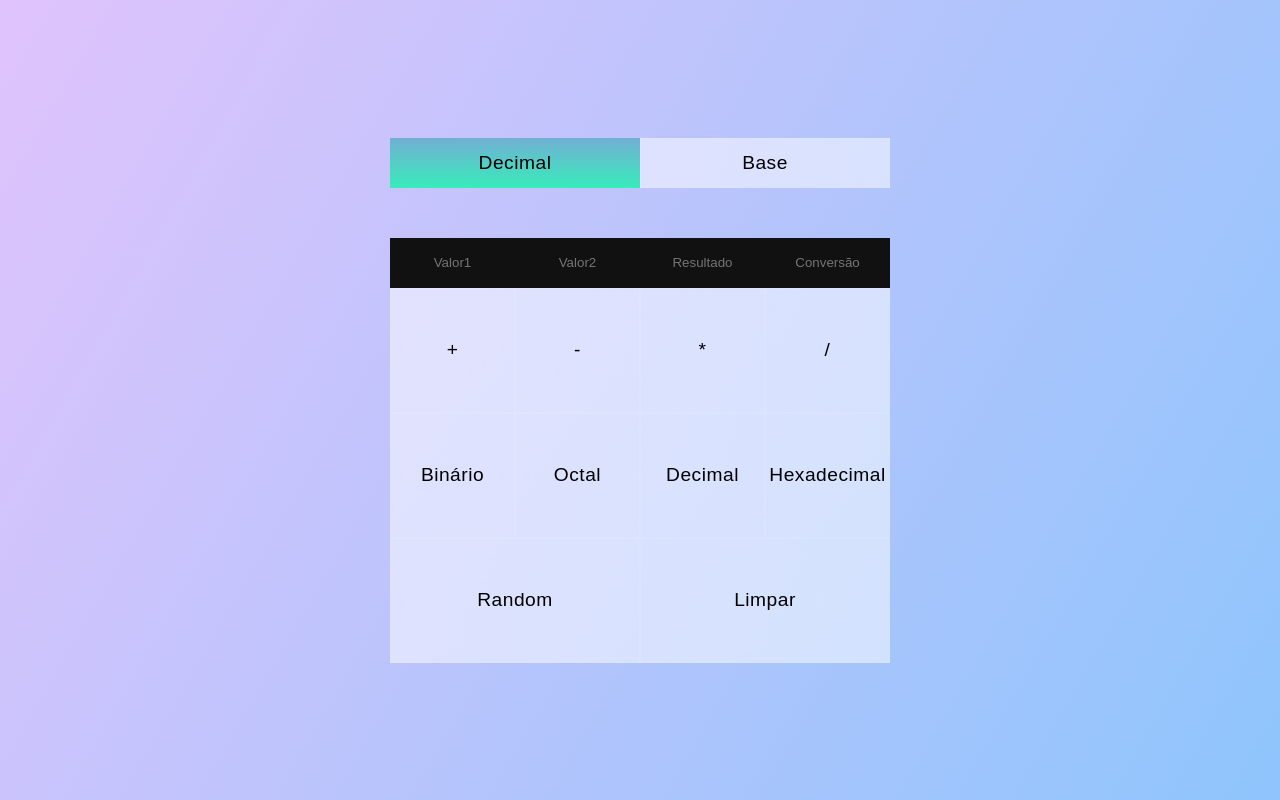
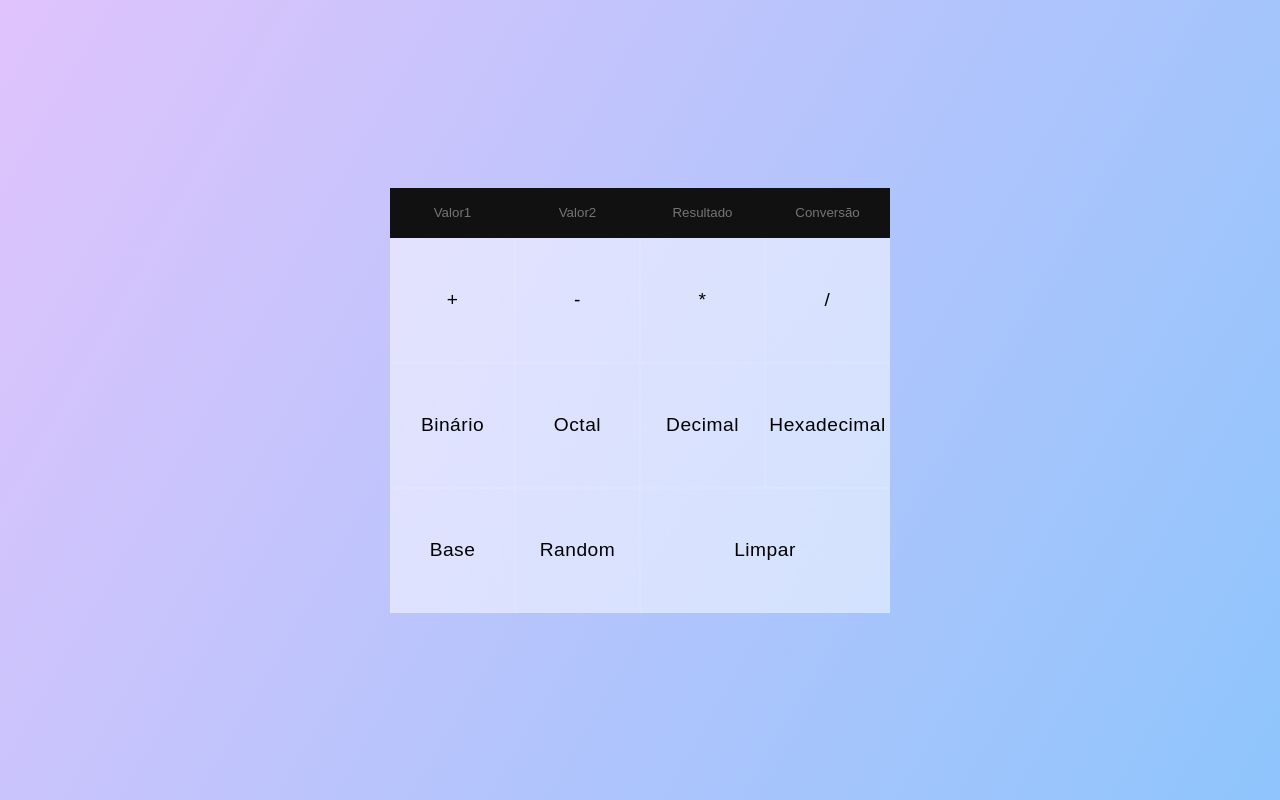
Before and after one commit to Solixx/Projeto-JS, a plain HTML site: page calc.html in a window 1280 px wide. Drawn offline with Linux system fonts and the light colour scheme.

Commit message:
criacao do botao base para converter para todos os tipos de bases possiveis

```diff
--- a/calc.html
+++ b/calc.html
@@ -26,38 +26,6 @@
             flex-direction: column;
             justify-content: center;
             align-items: center;
-        }
-
-        .opcoes{
-            display: grid;
-            grid-template-columns: repeat(2, 125px);
-            grid-template-rows: minmax(50px, auto) repeat(1, 50px);
-        }
-
-        .opcoes button{
-            cursor: pointer;
-            font-size: 1.2rem;
-            border: 1px solid white;
-            outline: none;
-            background-color: rgba(255,255,255,0.5);
-            border: 1px solid rgba(255,255,255,0.1);
-            backdrop-filter: blur(30px);
-            letter-spacing: 0.5px;
-            transition: 0.2s;
-            text-decoration: none;
-        }
-
-        .opcoes button:hover{
-            background-color: rgba(255, 255, 255, .9);
-            background-color: rgba(255, 255, 255, .9);
-            border: 1px solid rgba(255,255,255,0.1);
-            background-image: none;
-        }
-
-        .ativo{
-            background-image: linear-gradient(to top, #37ecba 0%, #72afd3 100%);
-            border: none !important;
-            background-color: none;
         }
 
         .calc{
@@ -102,12 +70,6 @@
 
         @media only screen and (min-width: 768px) {
 
-            .opcoes{
-                display: grid;
-                grid-template-columns: repeat(4, 125px);
-                grid-template-rows: minmax(50px, auto) repeat(1, 50px);
-            }
-
             .calc{
                 grid-template-columns: repeat(4, 125px);
                 grid-template-rows: minmax(50px, auto) repeat(3, 125px);
@@ -126,10 +88,6 @@
 </head>
 <body>
     <div class="flex">
-        <div class="opcoes">
-            <button onclick="calcbin();" id="btn_decimal" class="ativo span">Decimal</button>
-            <button onclick="calcoct();" id="btn_base" class="span">Base</button>
-        </div>
         <div id="calc_dec" style="display: block;">
             <div class="calc">
                 <input type="text" id="valor1" placeholder="Valor1">
@@ -144,7 +102,8 @@
                 <button onclick="oct();">Octal</button>
                 <button onclick="dec();">Decimal</button>
                 <button onclick="hex();">Hexadecimal</button>
-                <button onclick="random();" class="span">Random</button>
+                <button onclick="base();">Base</button>
+                <button onclick="random();" class="">Random</button>
                 <button onclick="limpar();" class="span">Limpar</button>
             </div>
         </div>
--- a/script.js
+++ b/script.js
@@ -106,3 +106,25 @@ function hex(){
     document.getElementById("converter").value = oct;
 
 }
+
+function base(){
+
+    var n1 = Number(document.getElementById("resultado").value);
+
+    var base = prompt("Insira o valor da base que quer converter");
+
+    base = Number(base);
+
+    if(base < 2 || base > 36){
+        alert("O valor da base tem de estar entre 2- 36");
+    }
+
+    else{
+
+        var oct = n1.toString(base).toUpperCase();
+
+        document.getElementById("converter").value = oct;
+
+    }
+
+}
```
